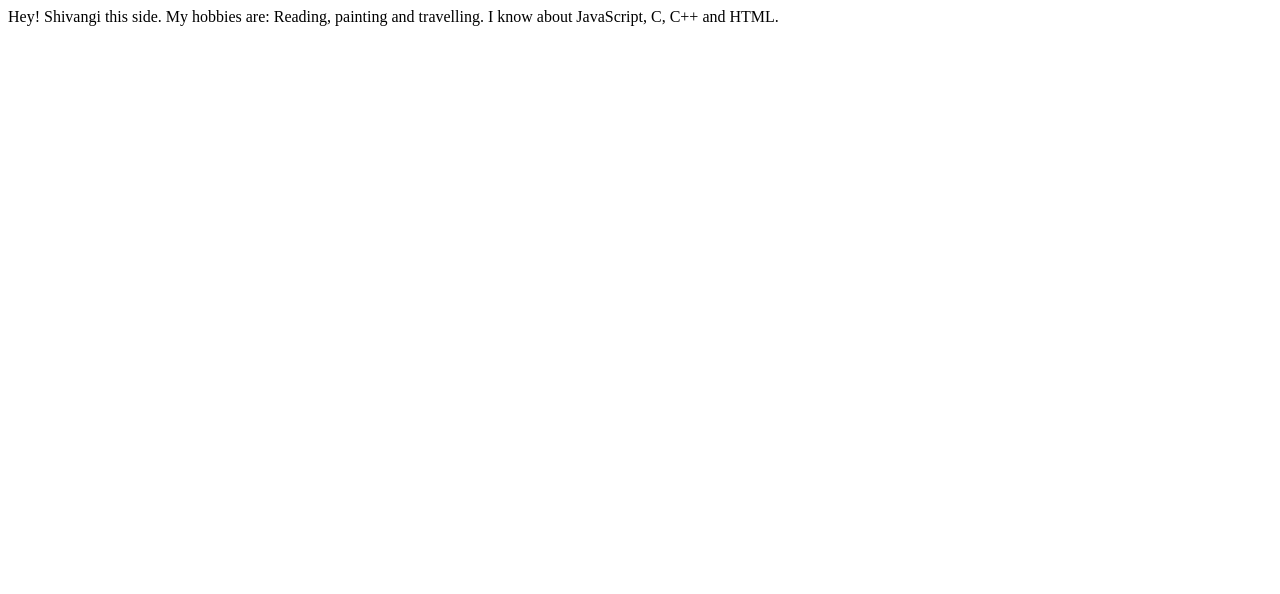
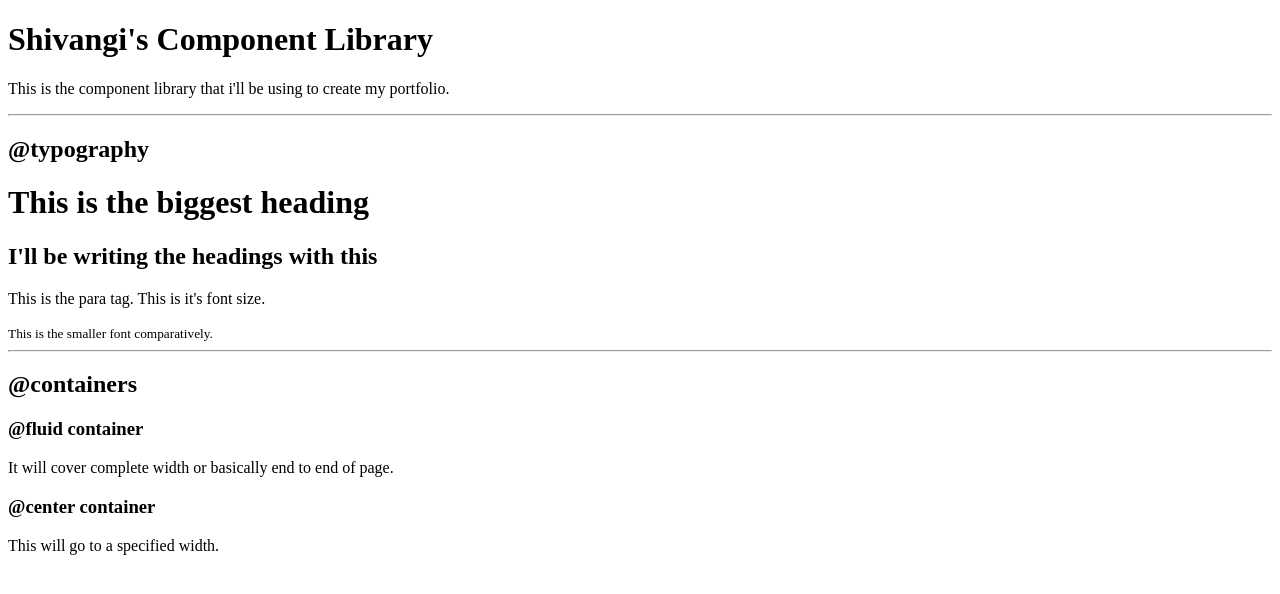
Before and after one commit to shivangi942/shivangidubey-site, a plain HTML site: page index.html in a window 1280 px wide. Drawn offline with Linux system fonts and the light colour scheme.

Commit message:
containers

```diff
--- a/index.html
+++ b/index.html
@@ -6,11 +6,28 @@
     <title>shivangidubeysite</title>
 </head>
 <body>
-    Hey! Shivangi this side.
+    <h1>Shivangi's Component Library</h1>
+    <p>This is the component library that i'll be using to create my portfolio.</p>
 
-    My hobbies are: Reading, painting and travelling.
+    <hr>
 
-    I know about JavaScript, C, C++ and HTML.
+    <h2>@typography</h2>
+    <h1>This is the biggest heading</h1>
+    <h2>I'll be writing the headings with this </h2>
+    <p>This is the para tag. This is it's font size.</p>
+    <small>This is the smaller font comparatively.</small>
+
+    <hr>
+
+    <h2>@containers</h2>
+
+    <h3>@fluid container</h3>
+    <div>It will cover complete width or basically end to end of page.</div>
+    <h3>@center container</h3>
+    <div>This will go to a specified width.</div>
+
+
+
 
 </body>
 </html>
```
